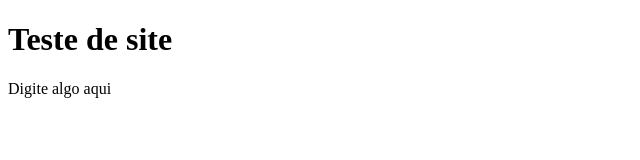
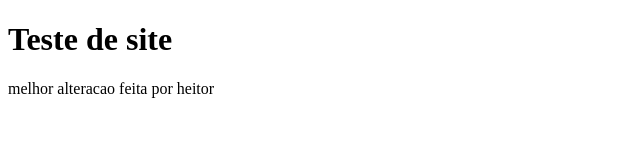
Before and after one commit to AquilesDuarte/004, a plain HTML site: page index.html in a window 1280 px wide. Shown: the whole page, without its empty margins (0-640 px from the left). Drawn offline with Linux system fonts and the light colour scheme.

Commit message:
commit feito por heitor

```diff
--- a/index.html
+++ b/index.html
@@ -8,6 +8,6 @@
 </head>
 <body>
     <h1>Teste de site</h1>
-    <p>Digite algo aqui</p>
+    <p>melhor alteracao feita por heitor</p>
 </body>
 </html>
```
